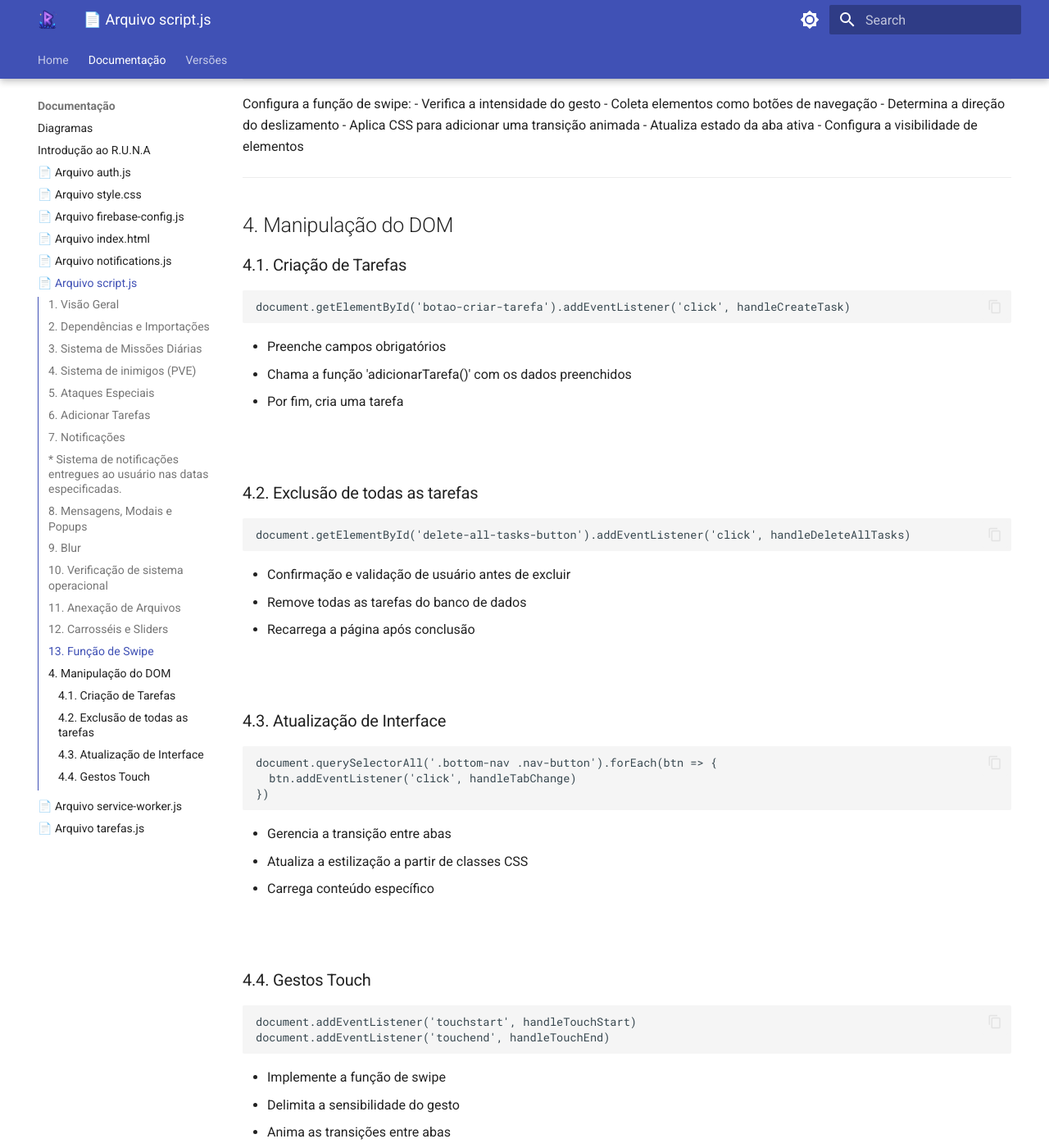
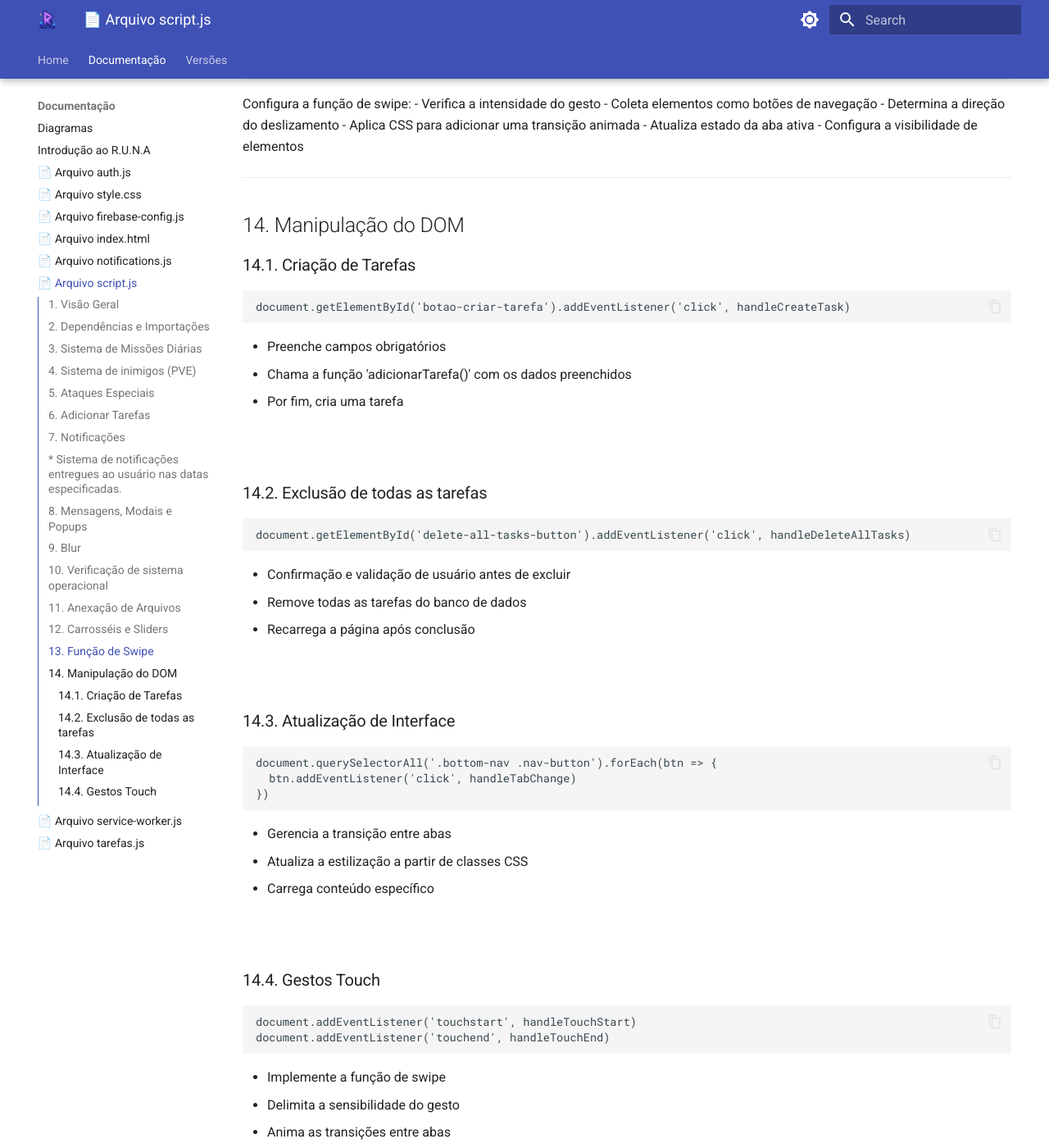
Before and after one commit to Radsfer/DocsE7Runa, an MkDocs documentation site: the page built from docs/documentação/scripts.md, in a window 1280 px wide and 1400 px high, scrolled down 4171 px. Shown: the whole window at 82% size. Built offline with MkDocs 1.6.1 and Material for MkDocs 9.7.7, drawn with Linux system fonts in a browser that asks for light colours.

Commit message:
Manipulação do DOM

````diff
--- a/docs/documentação/scripts.md
+++ b/docs/documentação/scripts.md
@@ -192,9 +192,9 @@ Configura a função de swipe:
 
 
 
-## 4. Manipulação do DOM
+## 14. Manipulação do DOM
 
-### 4.1. Criação de Tarefas
+### 14.1. Criação de Tarefas
 ```js
 document.getElementById('botao-criar-tarefa').addEventListener('click', handleCreateTask)
 ```
@@ -203,7 +203,7 @@ document.getElementById('botao-criar-tarefa').addEventListener('click', handleCr
 - Por fim, cria uma tarefa
 <br><br><br>
 
-### 4.2. Exclusão de todas as tarefas
+### 14.2. Exclusão de todas as tarefas
 ```js
 document.getElementById('delete-all-tasks-button').addEventListener('click', handleDeleteAllTasks)
 ```
@@ -212,7 +212,7 @@ document.getElementById('delete-all-tasks-button').addEventListener('click', han
 - Recarrega a página após conclusão
   <br><br><br>
 
-### 4.3. Atualização de Interface
+### 14.3. Atualização de Interface
 ```js
 document.querySelectorAll('.bottom-nav .nav-button').forEach(btn => {
   btn.addEventListener('click', handleTabChange)
@@ -223,7 +223,7 @@ document.querySelectorAll('.bottom-nav .nav-button').forEach(btn => {
 - Carrega conteúdo específico
 <br><br><br>
 
-### 4.4. Gestos Touch
+### 14.4. Gestos Touch
 ```js
 document.addEventListener('touchstart', handleTouchStart)
 document.addEventListener('touchend', handleTouchEnd)
````
